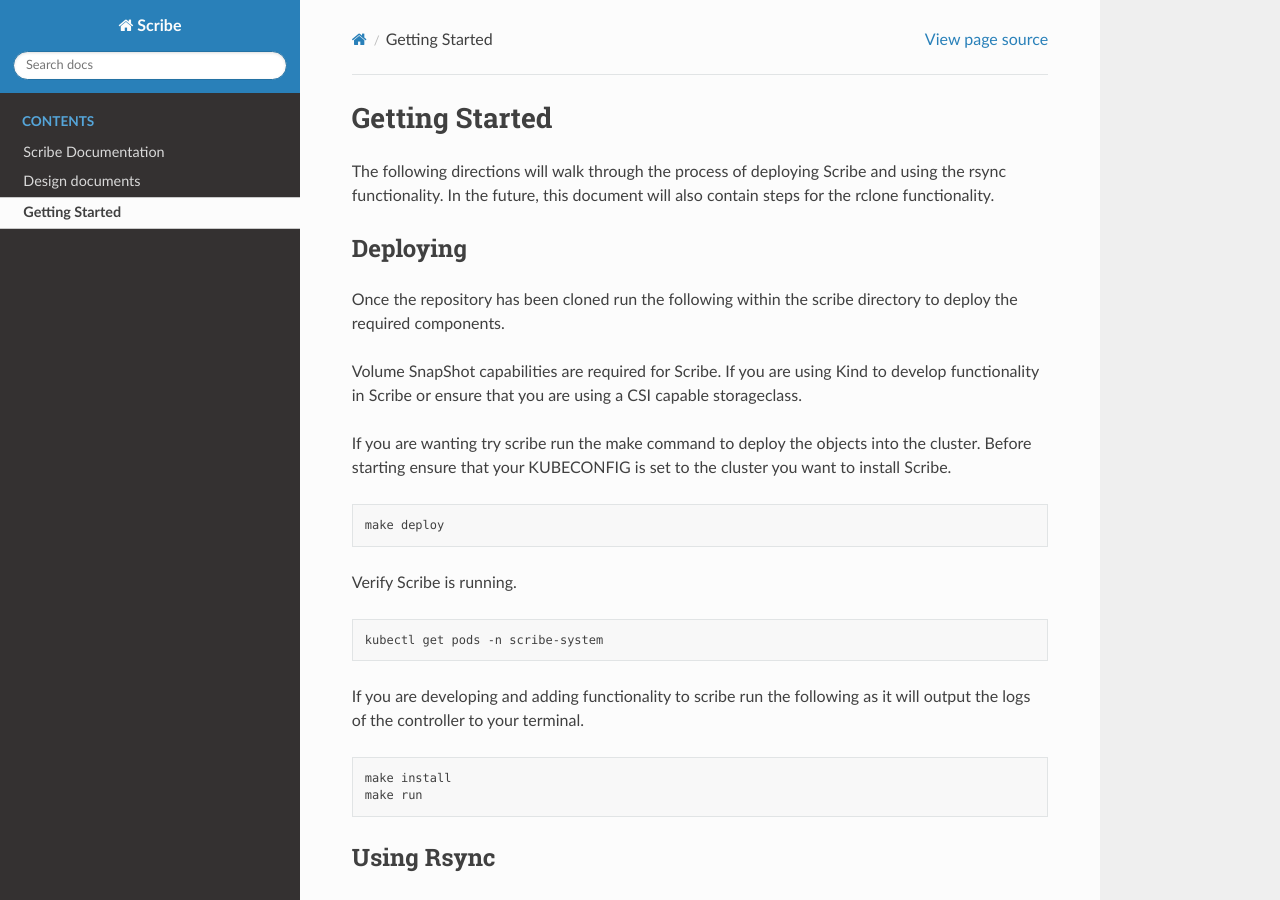
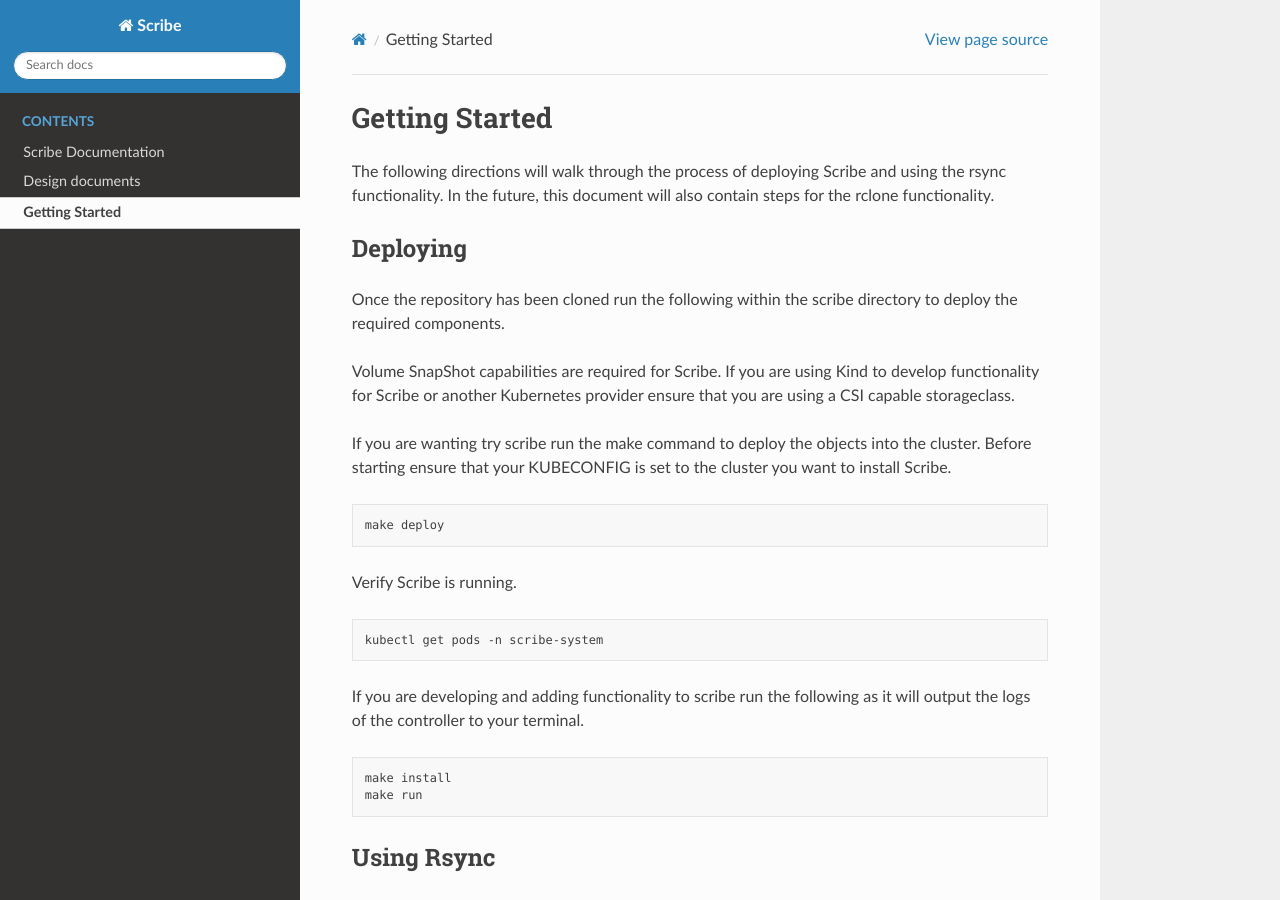
Before and after one commit to backube/volsync, a Sphinx documentation site: the page built from docs/getting_started/index.rst, in a window 1280 px wide and 900 px high. Built offline with Sphinx 7.4.7 and the Read the Docs theme 2.0.0, drawn with Linux system fonts in a browser that asks for light colours.

Commit message:
change of word
Signed-off-by: Ryan Cook <rcook@redhat.com>

```diff
--- a/docs/getting_started/index.rst
+++ b/docs/getting_started/index.rst
@@ -9,8 +9,8 @@
 Once the repository has been cloned run the following within the scribe directory to deploy the required
 components.
 
-Volume SnapShot capabilities are required for Scribe. If you are using Kind to develop functionality in
-Scribe or ensure that you are using a CSI capable storageclass.
+Volume SnapShot capabilities are required for Scribe. If you are using Kind to develop functionality for
+Scribe or another Kubernetes provider ensure that you are using a CSI capable storageclass.
 
 If you are wanting try scribe run the make command to deploy the objects into
 the cluster. Before starting ensure that your KUBECONFIG is set to the cluster you want to install Scribe.
```
